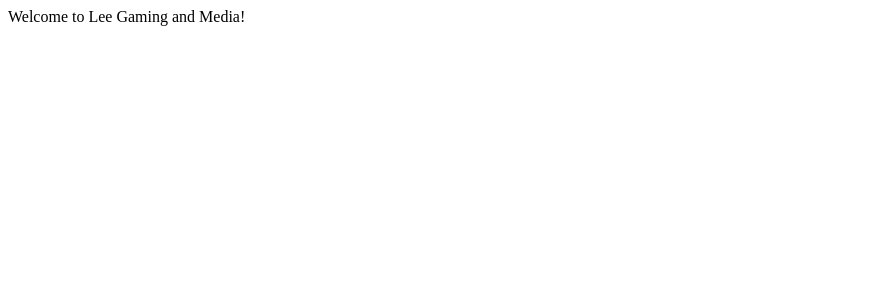
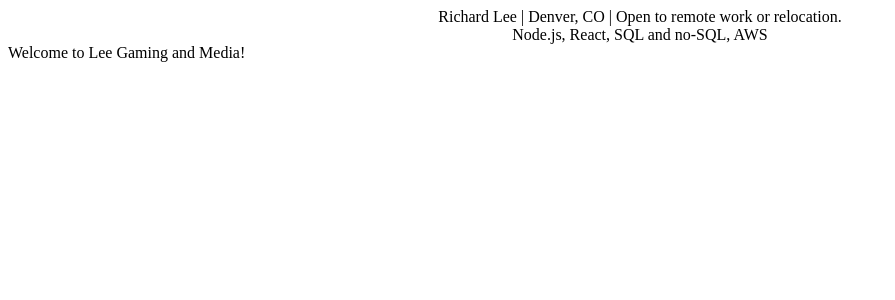
Before and after one commit to richard-d-lee/LeeGamingAndMedia, a React (Create React App) app in the folder client/: page / in a window 1280 px wide. Shown: the top 300 px of the page, without its empty margins (0-895 px from the left). Built offline with nearby package versions, Linux system fonts and the light colour scheme; the HTML template or start-up script is replaced by a standard one.

Commit message:
Banner initiated

```diff
--- a/client/src/App.jsx
+++ b/client/src/App.jsx
@@ -1,11 +1,21 @@
 import React from 'react';
+import Banner from './components/Banner.jsx';
 
-const App = () => {
-    return (
-        <div>
-            Welcome to Lee Gaming and Media!
-        </div>
-    );
+class App extends React.Component {
+    constructor(props) {
+        super(props);
+        this.state = {
+
+        }
+    }
+    render() {
+        return (
+            <div>
+                <Banner />
+                Welcome to Lee Gaming and Media!
+            </div>
+        );
+    }
 }
 
 export default App;
--- /dev/null
+++ b/client/src/components/Banner.jsx
@@ -0,0 +1,16 @@
+import React, { useState } from 'react';
+
+function Banner(props) {
+  return (
+    <div className="banner" onClick={props.return}>
+      <center>
+        <label id="name" onClick={props.return}>Richard Lee | Denver, CO | Open to remote work or relocation.</label>
+      </center>
+      <center>
+        <label id="name" onClick={props.return}>Node.js, React, SQL and no-SQL, AWS</label>
+      </center>
+    </div>
+  )
+}
+
+export default Banner;
--- a/webpack.config.js
+++ b/webpack.config.js
@@ -10,6 +10,7 @@
           use: {
             loader: 'babel-loader',
             options: {
+              presets: ['@babel/preset-react', '@babel/preset-env']
             }
           }
         }
```
Also changed, not shown: 1 other file (tests, documents, lock files or other folders).
